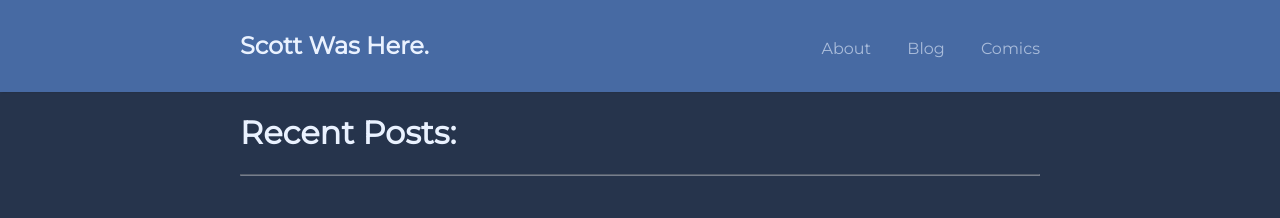
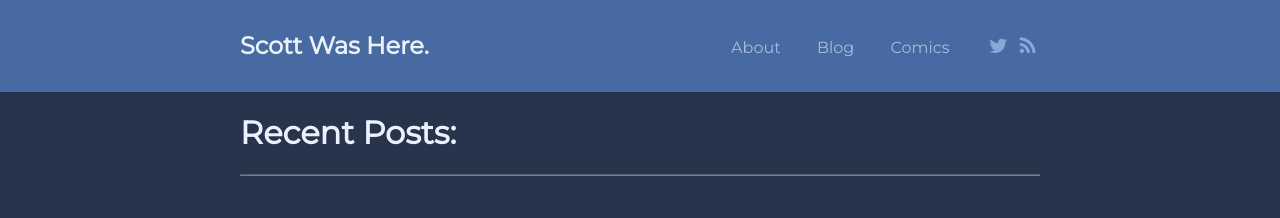
Before and after one commit to scawt/Blag, a Jekyll site: the page built from index.html, in a window 1280 px wide. Shown: the top 218 px of the page. Built offline with Jekyll 4.4.1, drawn with Linux system fonts in a browser that asks for light colours; nearby versions of some CDN libraries.

Commit message:
moved socials

```diff
--- a/_layouts/home.html
+++ b/_layouts/home.html
@@ -14,7 +14,53 @@
           <li><a href="{{ '/about' | prepend: site.baseurl }}">About</a></li>
           <li><a href="{{ '/blog' | prepend: site.baseurl }}">Blog</a></li>
           <li><a href="{{ '/comics' | prepend: site.baseurl }}/">Comics</a></li>
-        </ul>
+          <li>
+		<div class="socials">
+
+	{% if site.twitter_username %}
+	    <a href="https://twitter.com/{{ site.twitter_username }}">
+	      <i class="fa fa-twitter"></i>
+	    </a>
+	{% endif %}
+	{% if site.github_username %}
+	    <a href="https://github.com/{{ site.github_username }}">
+	      <i class="fa fa-github"></i>
+	    </a>
+	{% endif %}
+	{% if site.linkedin_username %}
+	    <a href="https://linkedin.com/in/{{ site.linkedin_username }}">
+	      <i class="fa fa-linkedin"></i>
+	    </a>
+	{% endif %}
+	{% if site.google_plus_username %}
+	    <a href="https://plus.google.com/{{ site.google_plus_username }}">
+	      <i class="fa fa-google-plus"></i>
+	    </a>
+	{% endif %}
+	{% if site.facebook_username %}
+	    <a href="{{ site.facebook_username }}">
+	      <i class="fa fa-facebook"></i>
+	    </a>
+	{% endif %}
+	{% if site.instagram_username %}
+	    <a href="https://www.instagram.com/{{ site.instagram_username }}">
+		<i class="fa fa-instagram" aria-hidden="true"></i>
+	    </a>
+	{% endif %}
+	{% if site.gmail_address %}
+	    <a href="mailto:{{ site.gmail_address }}">
+		<i class="fa fa-envelope" aria-hidden="true"></i>
+	    </a>
+	{% endif %}
+	{% if site.reddit_username %}
+	    <a href="https://www.reddit.com/user/{{ site.reddit_username }}">
+		<i class="fa fa-reddit" aria-hidden="true"></i>
+	    </a>
+	{% endif %}
+		<a href="{{ site.baseurl }}/feed.xml">
+	      <i class="fa fa-rss"></i>
+	    </a>
+</div></li></ul>
     </div>
     </nav>
     </center>
```
